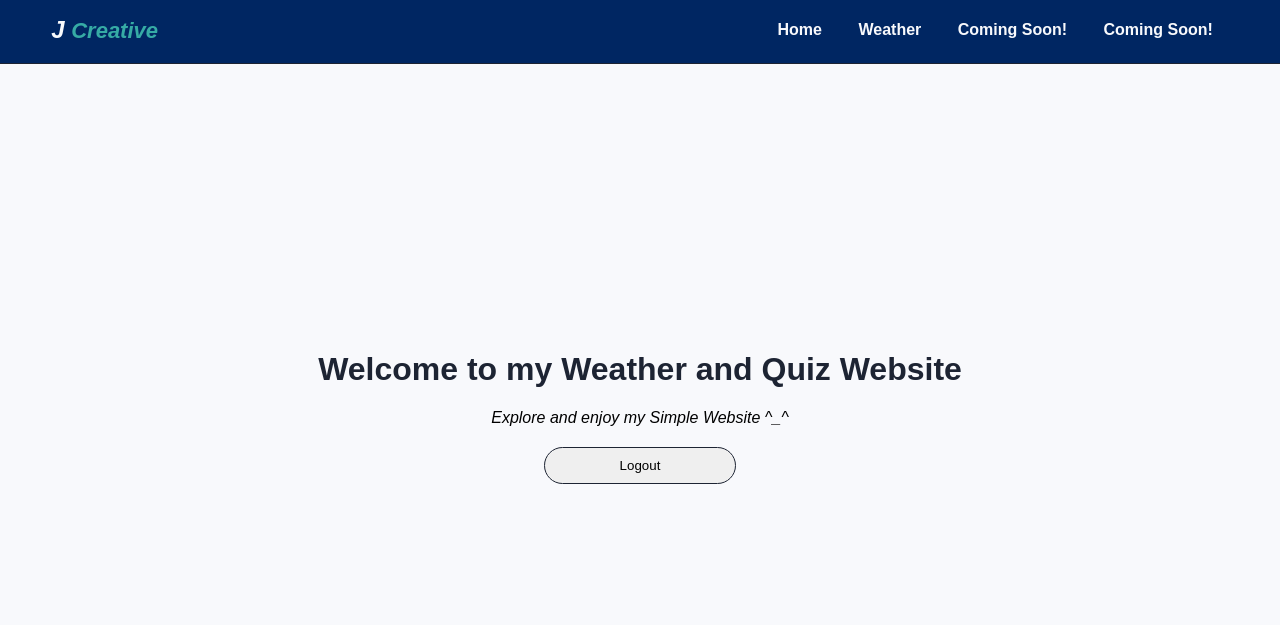
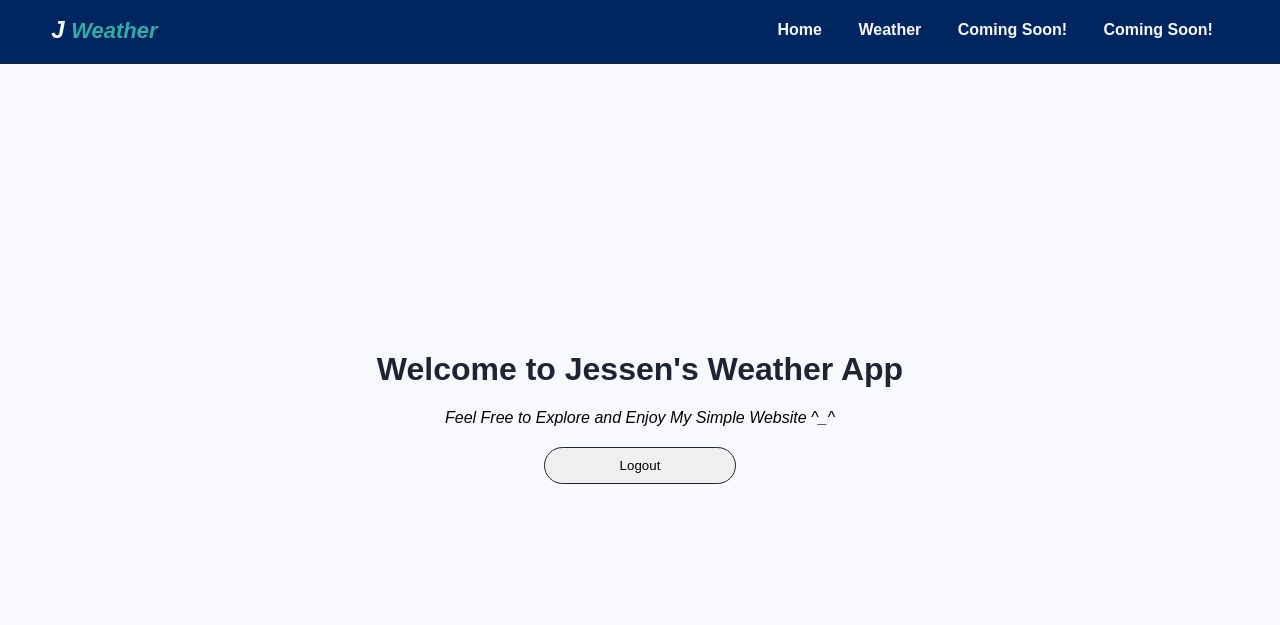
Before and after one commit to Ceee17/Weather-App-Flask, a Flask app: page / in a window 1280 px wide. Shown: the top 625 px of the page. Run offline with Flask 3, Linux system fonts and the light colour scheme; the visitor is signed in with stand-in values (Sample User, id 1).

Commit message:
nambahin fave icon dan ganti title

```diff
--- a/app/templates/base.html
+++ b/app/templates/base.html
@@ -4,7 +4,9 @@
   <head>
     <meta charset="UTF-8" />
     <meta name="viewport" content="width=device-width, initial-scale=1.0" />
-    <title>{% block title %}Default Title{% endblock %}</title>
+    <title>{% block title %}J-Weather{% endblock %}</title>
+    <!-- add icon -->
+    <link rel="icon" type="image/png" sizes="32x32" href="../favicon_io/favicon-32x32.png" />
     <!-- add FeatherIcon -->
     <script src="https://unpkg.com/feather-icons"></script>
     <!-- add Css -->
@@ -15,7 +17,7 @@
     <nav class="navbar">
       <!-- Navigation bar and other header elements -->
       <!-- {% if g.user %} Welcome {{ g.user.username }} | {% endif %} -->
-      <a href="#" class="navbar-logo">J <span>Creative</span></a>
+      <a href="#" class="navbar-logo">J <span>Weather</span></a>
       <div class="navbar-nav">
         <a href="{{ url_for('main.home') }}">Home</a>
         <a href="{{ url_for('main.weather') }}">Weather</a>
--- a/app/templates/home.html
+++ b/app/templates/home.html
@@ -2,8 +2,8 @@
 <link rel="stylesheet" href="{{url_for('static', filename='css/home.css') }}" />
 {% endblock %} {% block content %}
 <div class="container">
-  <h1>Welcome to my Weather and Quiz Website</h1>
-  <p>Explore and enjoy my Simple Website ^_^</p>
+  <h1>Welcome to Jessen's Weather App</h1>
+  <p>Feel Free to Explore and Enjoy My Simple Website ^_^</p>
 
   <form id="logoutForm" method="post" action="{{url_for('main.logout')}}">
     <button type="button" class="logoutBtn" onclick="confirmLogout()">Logout</button>
--- /dev/null
+++ b/favicon_io/about.txt
@@ -0,0 +1,6 @@
+This favicon was generated using the following font:
+
+- Font Title: Poppins
+- Font Author: Copyright 2020 The Poppins Project Authors (https://github.com/itfoundry/Poppins)
+- Font Source: http://fonts.gstatic.com/s/poppins/v20/pxiEyp8kv8JHgFVrFJDUc1NECPY.ttf
+- Font License: SIL Open Font License, 1.1 (http://scripts.sil.org/OFL))
```
Also changed, not shown: favicon_io/android-chrome-192x192.png (added), favicon_io/android-chrome-512x512.png (added), favicon_io/apple-touch-icon.png (added), favicon_io/favicon-16x16.png (added), favicon_io/favicon-32x32.png (added), favicon_io/favicon.ico (added), favicon_io/site.webmanifest (added).
